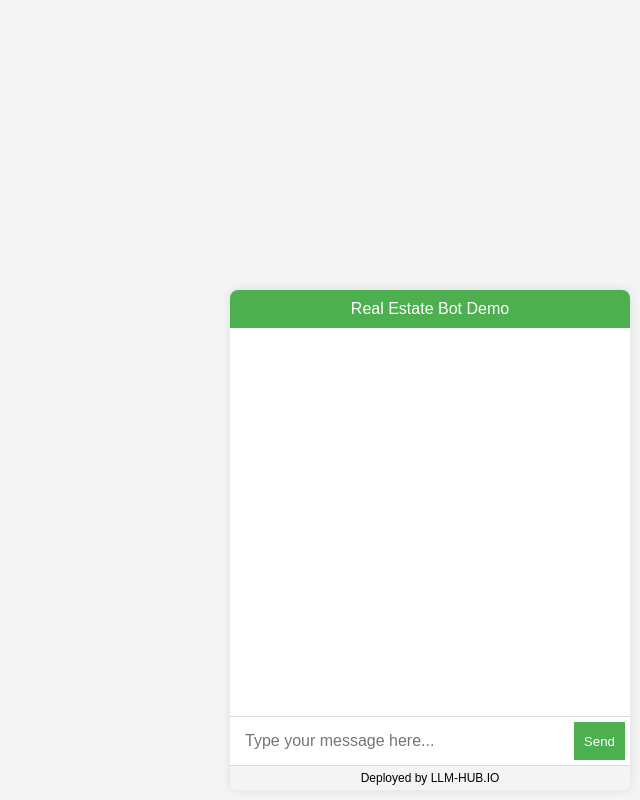
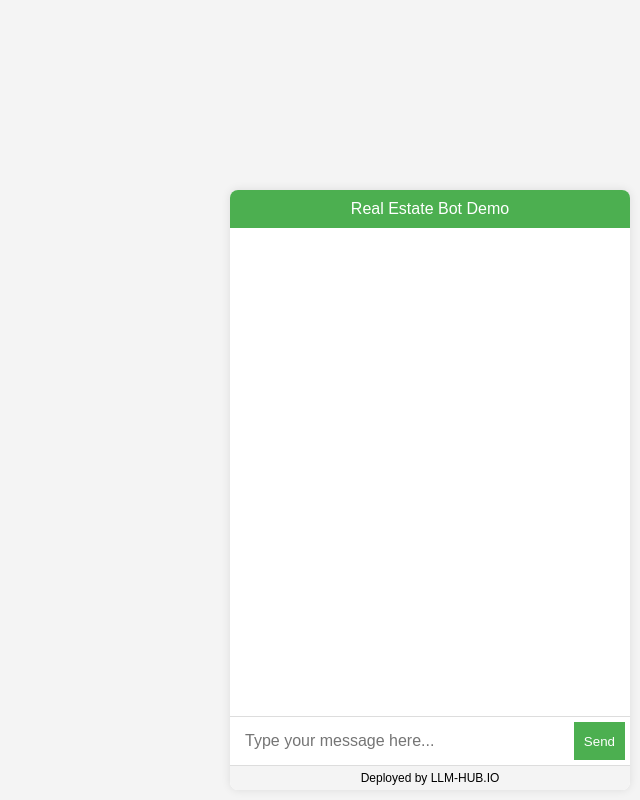
Before and after one commit to simonpierreboucher/boy-llm-1, a website: page public/index.html in a window 1280 px wide. Both pictures are taken after a click on the button "Open Chat". Shown: the whole page, without its empty margins (640-1280 px from the left). Drawn offline with nearby package versions, Linux system fonts and the light colour scheme.

Commit message:
Update index.html

```diff
--- a/public/index.html
+++ b/public/index.html
@@ -18,8 +18,8 @@
     .chat-container {
         width: 90vw; /* Adjust width for better responsiveness */
         max-width: 400px; /* Ensure max width does not exceed 400px */
-            height: 70vh; /* Adjust height to be responsive */
-            max-height: 500px; /* Ensure max height does not exceed 500px */
+        height: 80vh; /* Adjust height to be responsive */
+        max-height: 600px; /* Ensure max height does not exceed 600px */
         background: #fff;
         box-shadow: 0 0 10px rgba(0, 0, 0, 0.1);
         border-radius: 8px;
```
Lines whose indentation alone changed are shown as unchanged.
